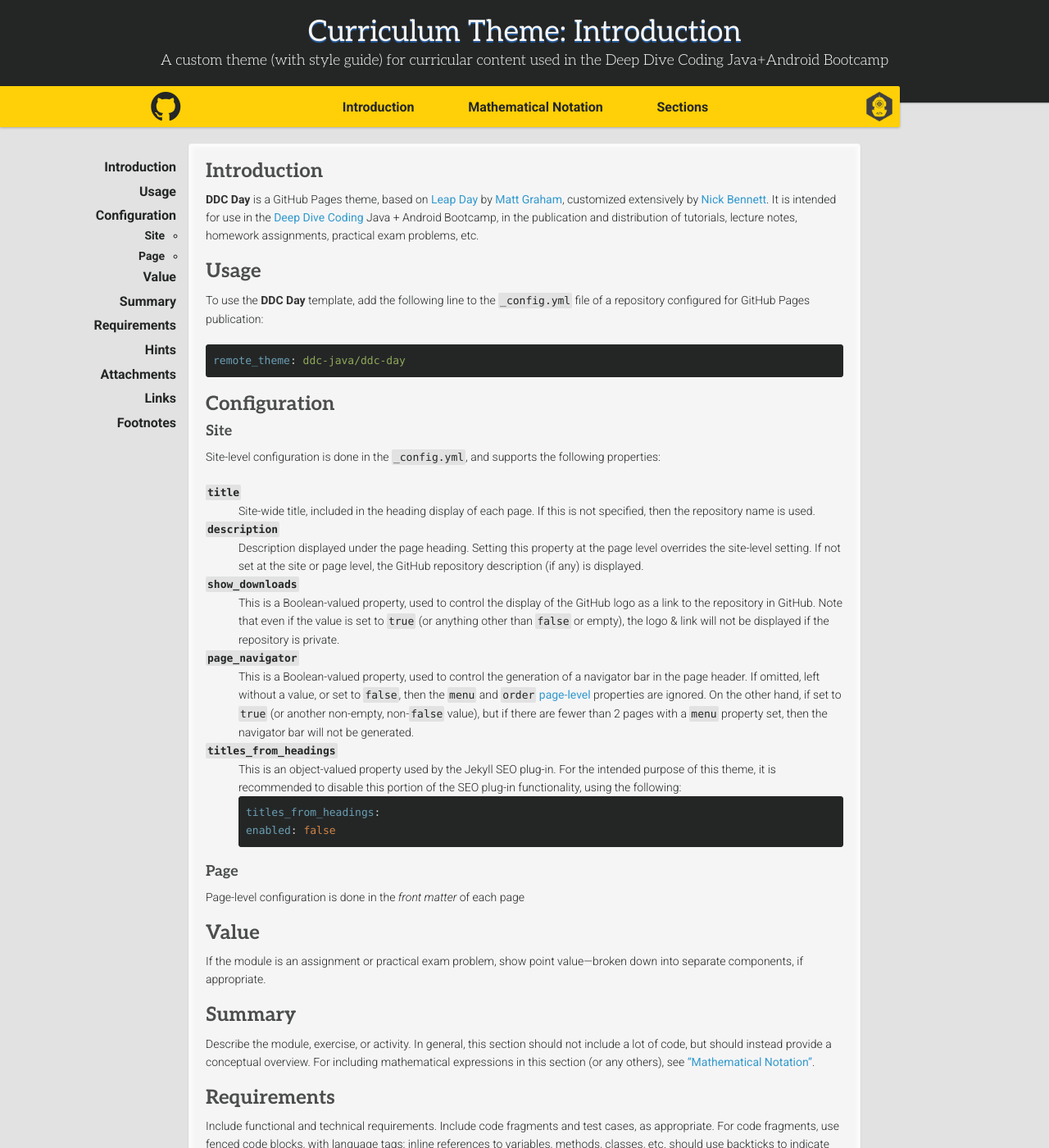
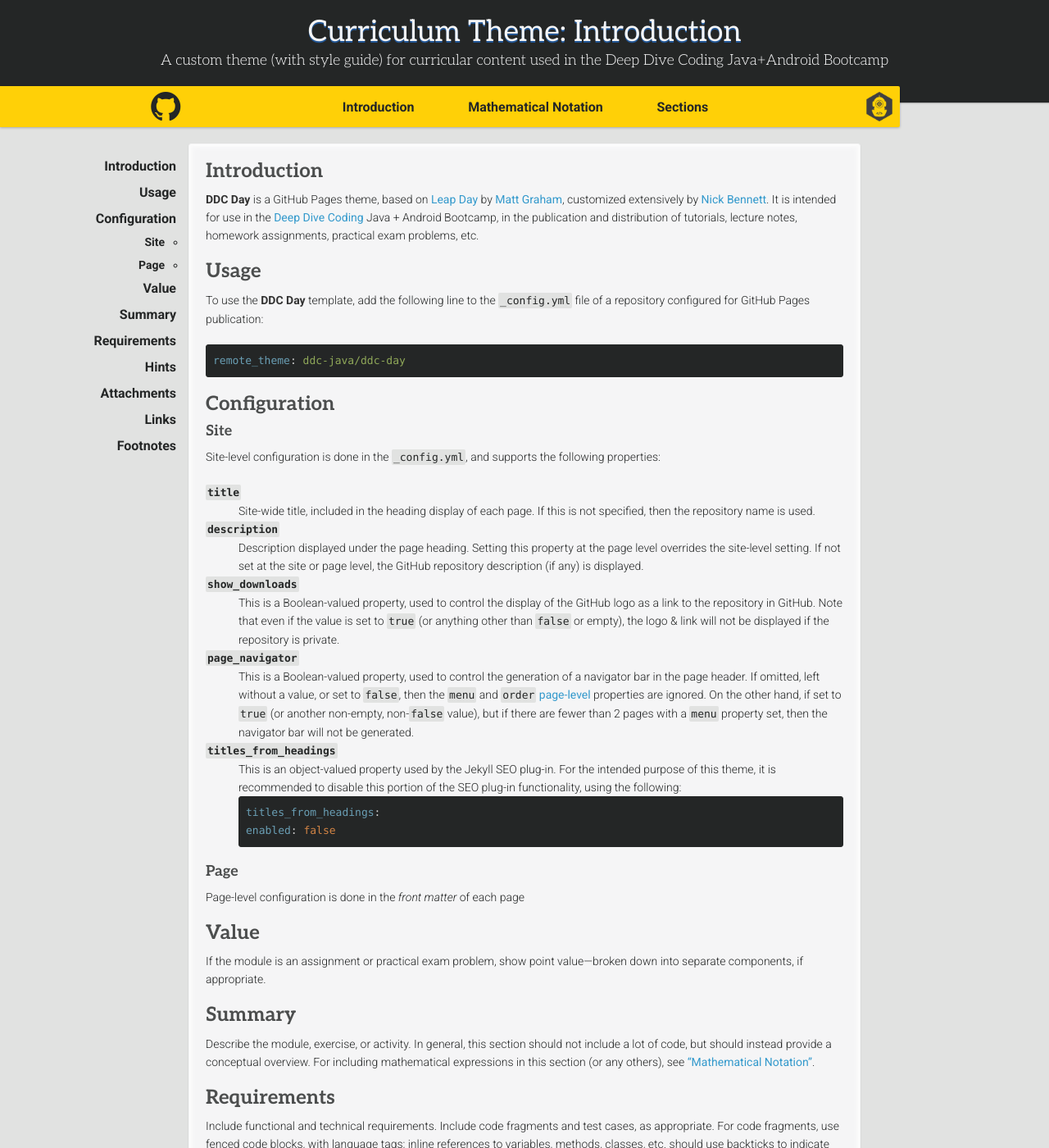
Before and after one commit to ddc-java/ddc-day, a Jekyll site: the page built from index.md, in a window 1280 px wide and 1400 px high. Shown: the whole window at 82% size. Built offline with Jekyll 4.4.1, drawn with Linux system fonts in a browser that asks for light colours; nearby versions of some CDN libraries; some web fonts are replaced.

Commit message:
Adjust side navigator line heights.

```diff
--- a/_sass/ddc-day.scss
+++ b/_sass/ddc-day.scss
@@ -378,8 +378,8 @@
 
         font-family: "Roboto", "Franklin Gothic Medium", Tahoma, sans-serif;
         padding: 0;
-        line-height: 1.1;
-        margin-bottom: 0.75em;
+        line-height: 1.0;
+        margin-bottom: 1em;
 
         a {
 
@@ -410,15 +410,10 @@
 
         &.tag-h3 {
           font-size: 14px;
-          line-height: 1.0;
           text-align: right;
           list-style-type: circle;
           direction: rtl;
           margin-right: 1em;
-
-          & + .tag-h2 {
-            margin-top: 0.25em;
-          }
 
         }
 
```
